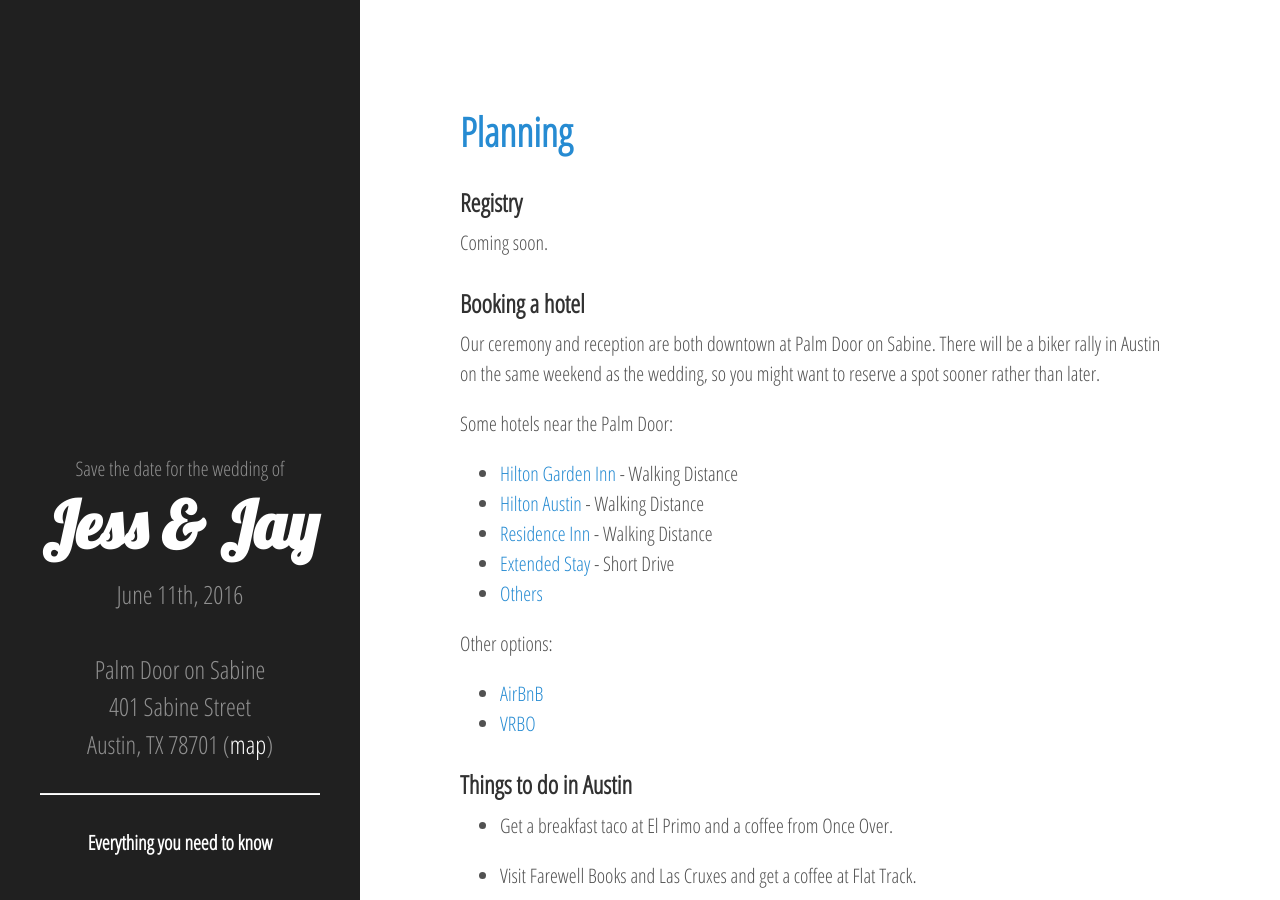
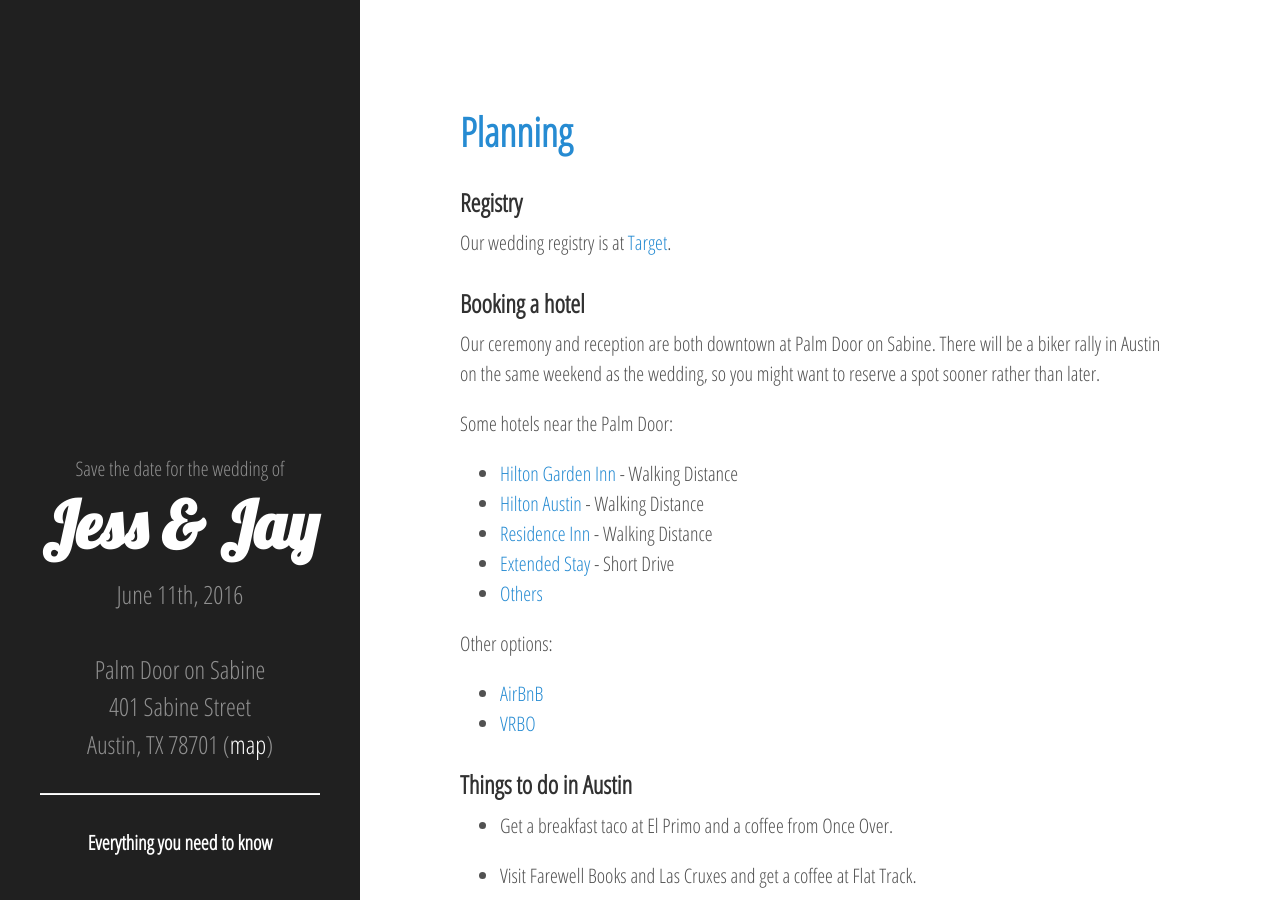
Before and after one commit to JessAndJay/JessAndJay.github.io, a Jekyll site: the page built from about.md, in a window 1280 px wide and 900 px high. Built offline with Jekyll 4.4.1, drawn with Linux system fonts in a browser that asks for light colours.

Commit message:
Update about.md

```diff
--- a/about.md
+++ b/about.md
@@ -7,7 +7,7 @@ title: Everything you need to know
 
 ### Registry
 
-Coming soon.
+Our wedding registry is at [Target](http://www.target.com/gift-registry/registry/lkWweyGK5qQEOWiqIEKeEg).
 
 ### Booking a hotel
 
```
